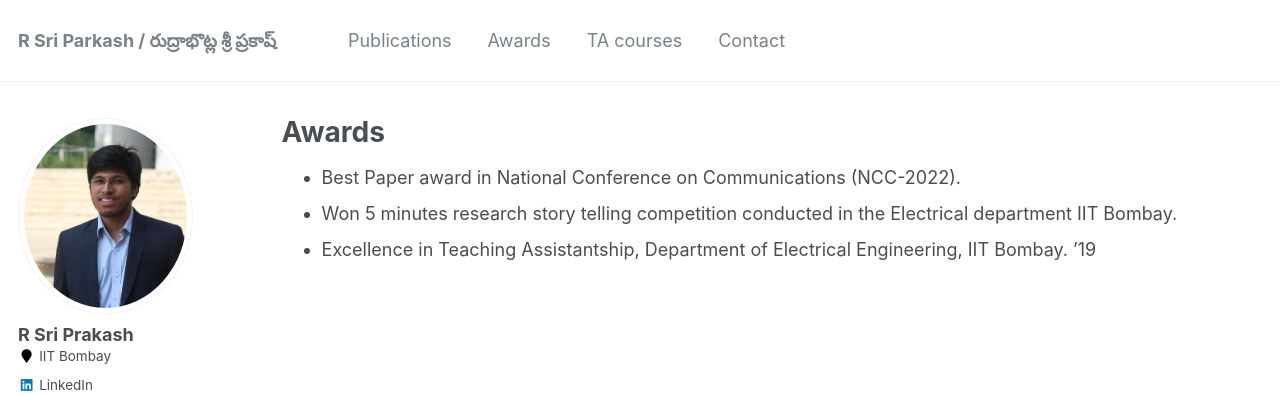
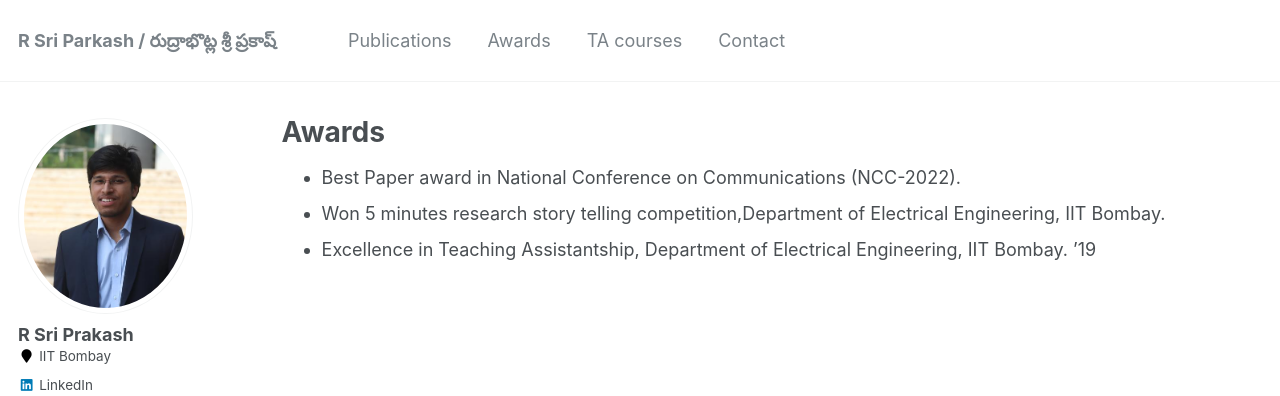
Before and after one commit to rsriprakash/rsriprakash.github.io, a Jekyll site: the page built from _pages/awards.md, in a window 1280 px wide. Shown: the top 396 px of the page. Built offline with Jekyll 4.4.1, drawn with Linux system fonts in a browser that asks for light colours.

Commit message:
awards_update

```diff
--- a/_pages/awards.md
+++ b/_pages/awards.md
@@ -7,5 +7,5 @@ redirect_from:
   - /awards
 ---
 * Best Paper award in National Conference on Communications (NCC-2022).
-* Won 5 minutes research story telling competition conducted in the Electrical department IIT Bombay.
+* Won 5 minutes research story telling competition,Department of Electrical Engineering, IIT Bombay.
 * Excellence in Teaching Assistantship, Department of Electrical Engineering, IIT Bombay. ’19
```
